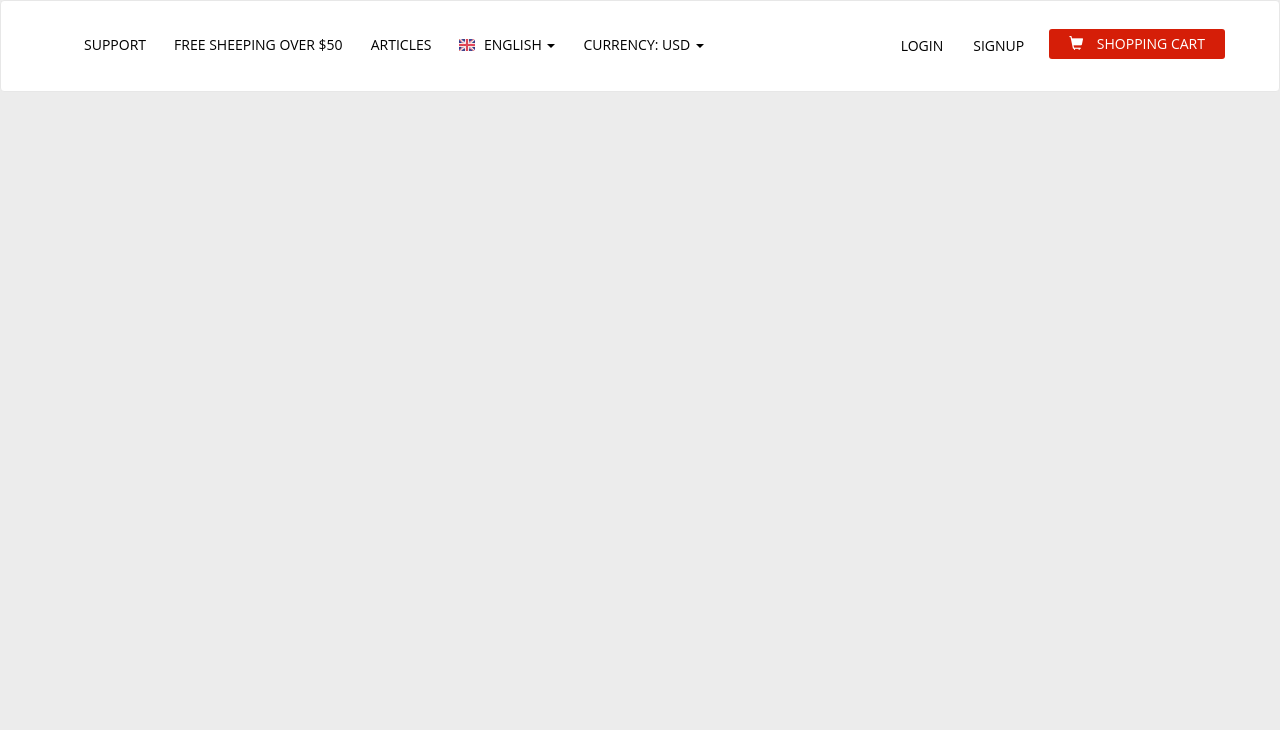
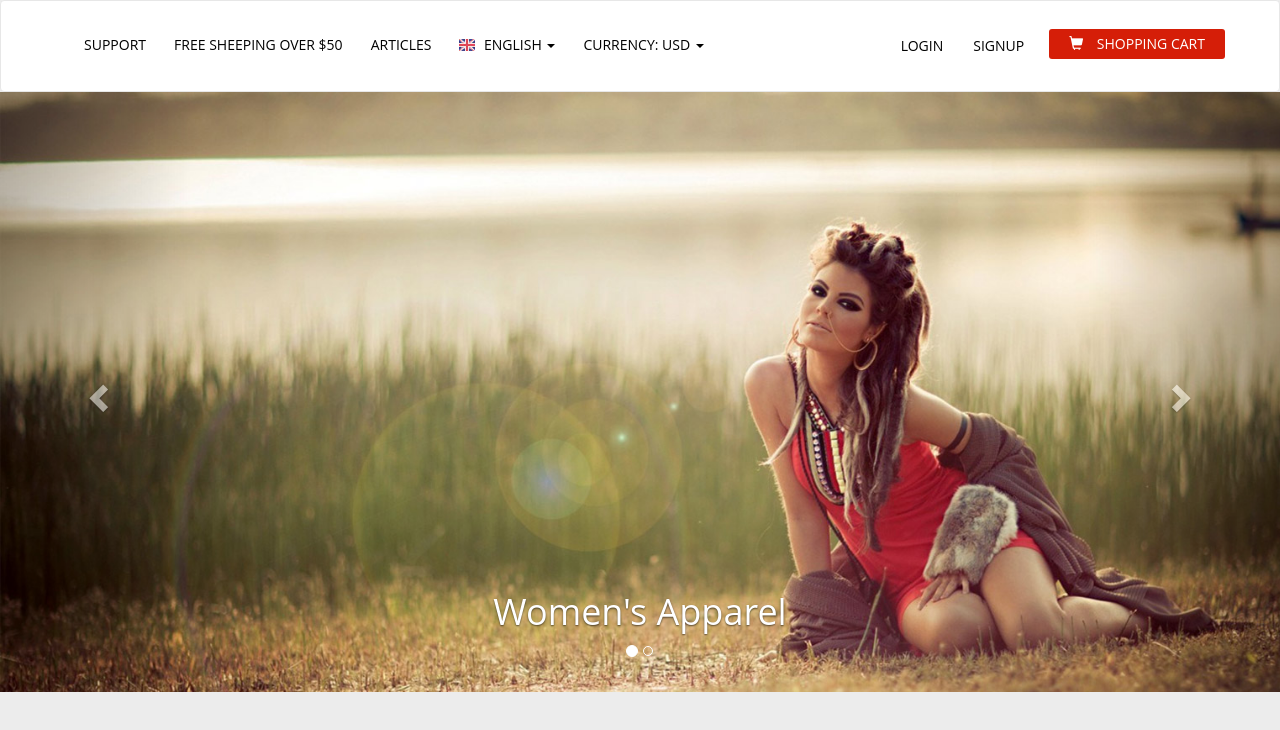
Before and after one commit to AndyMarg/styletour, a website: page public/index.html in a window 1280 px wide. Drawn offline with Linux system fonts and the light colour scheme.

Commit message:
Carousel added (Lesson 4 finished)

```diff
--- a/public/index.html
+++ b/public/index.html
@@ -68,12 +68,51 @@
                 </div>
                 <!-- /.container -->
             </nav>
+        </div> <!-- ./menu-top -->
+
+        <div class="menu-carousel">
+            <div id="carousel" class="carousel slide" data-ride="carousel">
+                <!-- Indicators -->
+                <div class="indicators-wrap">
+                    <ol class="carousel-indicators">
+                        <li data-target="#carousel" data-slide-to="0" class="active"></li>
+                        <li data-target="#carousel" data-slide-to="1"></li>
+                    </ol>
                 </div>
+
+                <!-- Wrapper for slides -->
+                <div class="carousel-inner" role="listbox">
+                    <div class="item active">
+                        <div class="bg-slide"></div>
+                        <div class="carousel-caption">
+                            <h1>Women's Apparel</h1>
+                        </div>
+                    </div>
+                    <div class="item">
+                            <div class="bg-slide"></div>
+                            <div class="carousel-caption">
+                                <h1>Women's Apparel</h1>
+                            </div>
+                        </div>
+                </div>
+
+                <!-- Controls -->
+                <a class="left carousel-control" href="#carousel" role="button" data-slide="prev">
+                    <span class="glyphicon glyphicon-chevron-left" aria-hidden="true"></span>
+                    <span class="sr-only">Previous</span>
+                </a>
+                <a class="right carousel-control" href="#carousel" role="button" data-slide="next">
+                    <span class="glyphicon glyphicon-chevron-right" aria-hidden="true"></span>
+                    <span class="sr-only">Next</span>
+                </a>
+            </div>
+        </div> <!-- ./menu-carousel -->
 
     </header>
 
     <script src="libs/jquery/jquery-1.12.4.min.js"></script>
     <script src="libs/bootstrap/js/bootstrap.min.js"></script>
+    <script src="js/scripts.js"></script>
 </body>
 
 </html>
--- /dev/null
+++ b/public/js/scripts.js
@@ -0,0 +1,5 @@
+$(function(){
+    $('.carousel').carousel({
+        interval: false
+      })
+})
--- /dev/null
+++ b/src/scss/carousel.scss
@@ -0,0 +1,28 @@
+@import "partials/mixins";
+@import "partials/params";
+
+#header {
+
+    & .menu-carousel {
+
+        & .indicators-wrap {
+
+        }
+
+        & .item {
+            min-height: 600px;
+
+            & .bg-slide {
+                position: absolute;
+                top: 0;
+                left: 0;
+                width: 100%;
+                height: 100%;
+                background-image: url('../img/slider.jpg');
+                background-size: cover;
+            }
+        }
+
+    }
+
+}
```
Also changed, not shown: public/css/bundle.min.css, 1 other file. Lines whose indentation alone changed are shown as unchanged.
